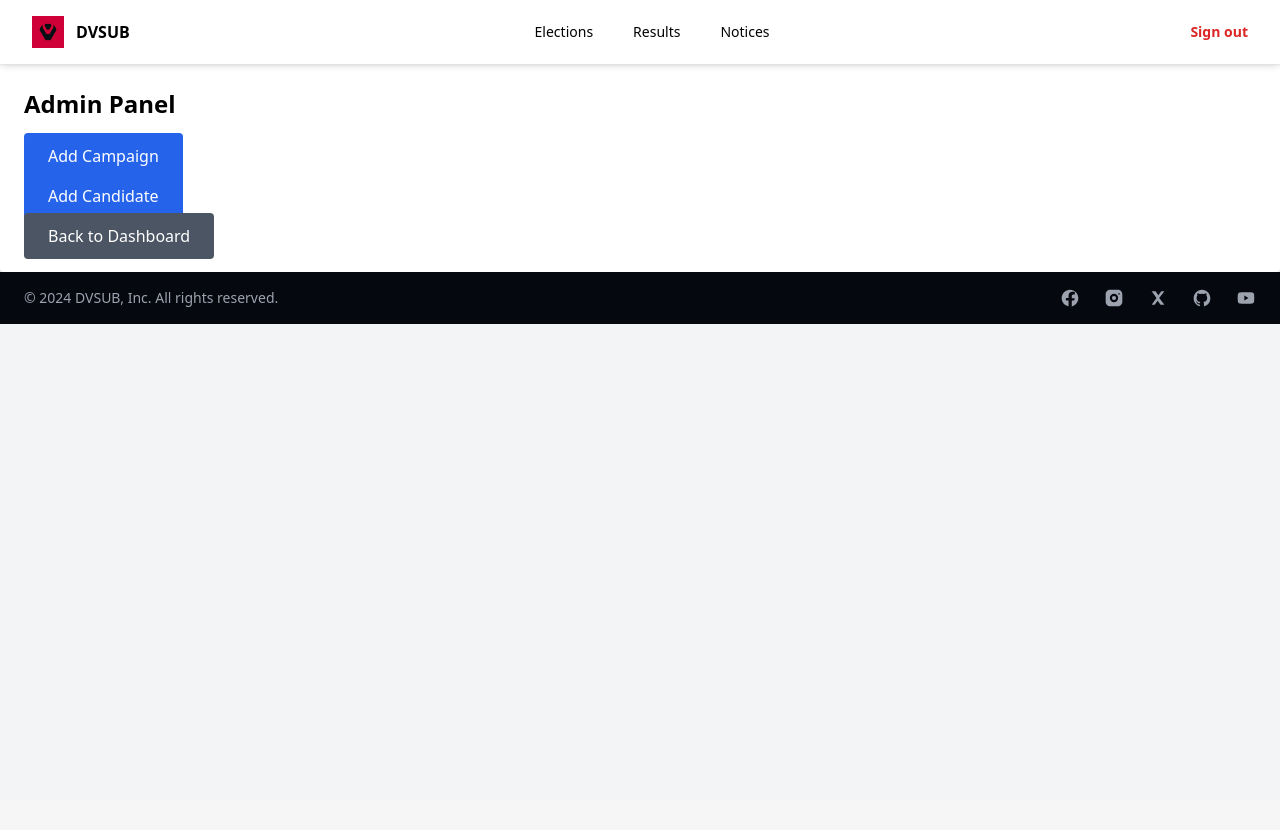
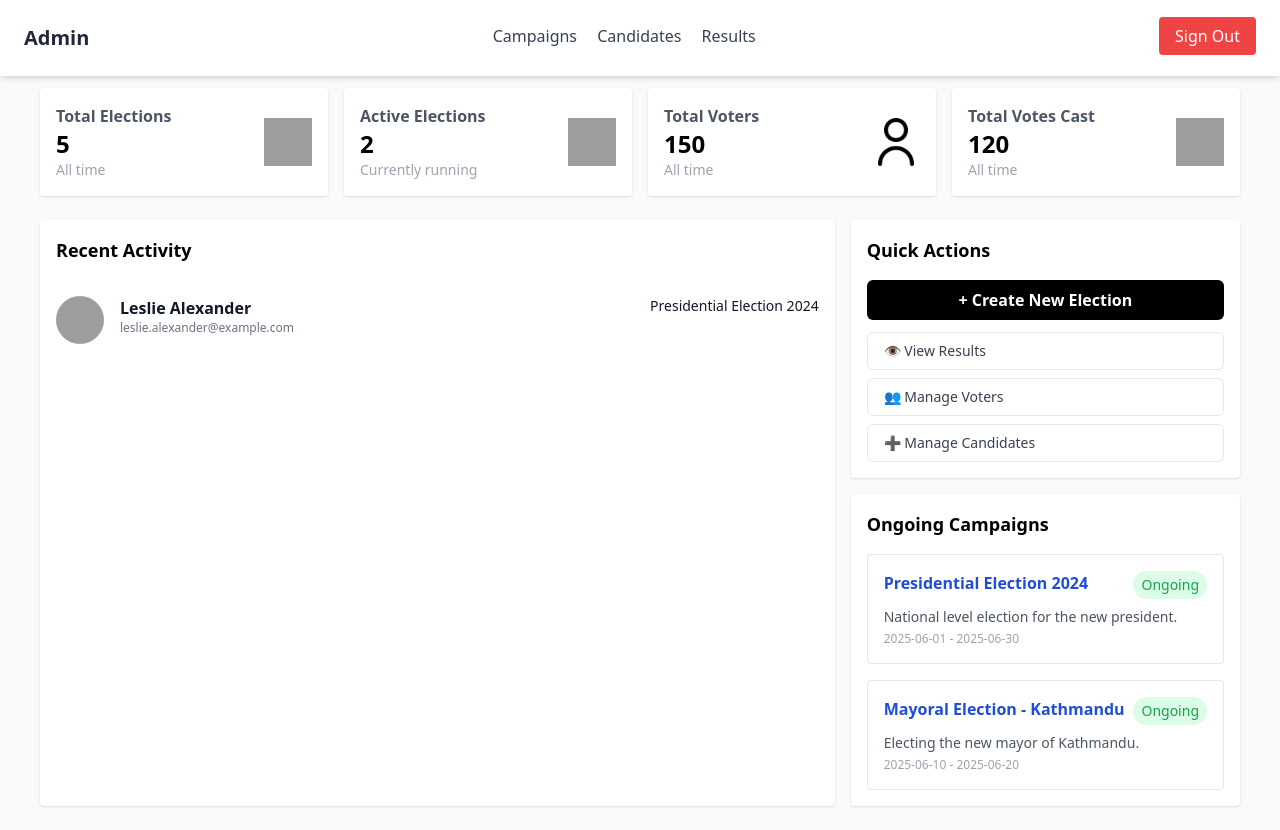
Before and after one commit to GauravDulal/Decentralized-Online-Voting-System, a Flask app: page /admin in a window 1280 px wide. Before the commit the page ends 324 px from the top, so only its background shows below. Run offline with Flask 3, Linux system fonts and the light colour scheme; the visitor is signed in with stand-in values (Sample User, id 1); some libraries are stand-ins or nearby versions; grey boxes are pictures that could not be loaded.

Commit message:
admin panel added and pages added

```diff
--- a/backend/__init__.py
+++ b/backend/__init__.py
@@ -2,11 +2,10 @@ import os
 from flask import Flask
 from flask_mysqldb import MySQL
 from dotenv import load_dotenv
-from .routes.admin import admin_bp
+# from .routes.admin import admin_bp
 from .routes.result import result_bp
 from .routes.contract_info import contract_info_bp
 
-# Load env vars
 load_dotenv()
 
 mysql = MySQL()
@@ -28,12 +27,13 @@ def create_app():
     from .routes.campaign import campaign_bp
     from .routes.vote import vote_bp
     from .routes.main import main_bp
+    from .routes.admin import admin_bp
 
     app.register_blueprint(main_bp)
     app.register_blueprint(auth_bp, url_prefix='/auth')
     app.register_blueprint(campaign_bp, url_prefix='/campaigns')
     app.register_blueprint(vote_bp, url_prefix='/vote')
-    app.register_blueprint(admin_bp)
     app.register_blueprint(result_bp)
     app.register_blueprint(contract_info_bp)
+    app.register_blueprint(admin_bp)
     return app
--- a/backend/app.py
+++ b/backend/app.py
@@ -1,4 +1,5 @@
 from . import create_app
+from backend import mysql
 
 app = create_app()
 
--- a/backend/routes/admin.py
+++ b/backend/routes/admin.py
@@ -1,76 +1,69 @@
 from flask import Blueprint, request, render_template, redirect, url_for, flash, session
-from backend.services.blockchain import load_contract, w3
-from web3.middleware.geth_poa import geth_poa_middleware
-
+from backend.services.database import get_admin_by_username
+from werkzeug.security import check_password_hash
 
 admin_bp = Blueprint("admin", __name__)
 
-# Ensure w3 uses PoA middleware if needed (Ganache)
-w3.middleware_onion.inject(geth_poa_middleware, layer=0)
 
-# def send_transaction(func, private_key):
-#     account = w3.eth.account.privateKeyToAccount(private_key)
-#     nonce = w3.eth.get_transaction_count(account.address)
-#     txn = func.buildTransaction({
-#         'from': account.address,
-#         'nonce': nonce,
-#         'gas': 300000,
-#         'gasPrice': w3.toWei('20', 'gwei')
-#     })
-#     signed_txn = w3.eth.account.sign_transaction(txn, private_key)
-#     tx_hash = w3.eth.send_raw_transaction(signed_txn.rawTransaction)
-#     w3.eth.wait_for_transaction_receipt(tx_hash)
-#     return tx_hash.hex()
+@admin_bp.route("/adminsignin", methods=["GET", "POST"])
+def adminsignin():
+    if request.method == "POST":
+        username = request.form.get("username")
+        password = request.form.get("password")
+        user = get_admin_by_username(username)
+
+        if user:
+            print("ADMIN USER DATA:", user)
+
+        if user and check_password_hash(user['Apass'], password):
+            session["admin"] = {
+                "username": user['Aname'],
+            }
+            flash("Admin login successful", "success")
+            return redirect(url_for("admin.admin_home"))
+        else:
+            flash("Invalid admin credentials", "error")
+
+    return render_template("admin_signin.html")
+
 
 @admin_bp.route('/admin')
 def admin_home():
-    if "user" not in session:
-        flash("Please sign in first")
-        return redirect(url_for('auth.signin'))
-    # You can add role checking here to allow only admin user
-    return render_template('admin_home.html')
+    if "admin" not in session:
+        return redirect(url_for("admin.adminsignin"))
+    return render_template('admin_home.html', admin=session["admin"])
 
-@admin_bp.route('/admin/add_campaign', methods=['GET', 'POST'])
-def add_campaign():
-    if request.method == 'POST':
-        name = request.form['name']
-        private_key = session['user']['private_key']  # Use admin private key stored in session or elsewhere
 
-        contract = load_contract()
-        func = contract.functions.addCampaign(name)
-        try:
-            tx_hash = send_transaction(func, private_key)
-            flash(f"Campaign added with tx: {tx_hash}")
-        except Exception as e:
-            flash(f"Error: {str(e)}")
-        return redirect(url_for('admin.add_campaign'))
+@admin_bp.route('/addcampaign')
+def addcampaign():
+    if "admin" not in session:
+        return redirect(url_for("admin.adminsignin"))
+    return render_template('add_campaign.html', admin=session["admin"])
 
-    return render_template('add_campaign.html')
 
-@admin_bp.route('/admin/add_candidate', methods=['GET', 'POST'])
-def add_candidate():
-    if request.method == 'POST':
-        campaign_id = int(request.form['campaign_id'])
-        name = request.form['name']
-        wallet = request.form['wallet_address']
-        private_key = session['user']['private_key']
+@admin_bp.route('/viewcampaign')
+def viewcampaign():
+    if "admin" not in session:
+        return redirect(url_for("admin.adminsignin"))
+    return render_template('viewcampaign.html', admin=session["admin"])
 
-        contract = load_contract()
-        func = contract.functions.addCandidate(campaign_id, name, wallet)
-        # try:
-        #     tx_hash = send_transaction(func, private_key)
-        #     flash(f"Candidate added with tx: {tx_hash}")
-        # except Exception as e:
-        #     flash(f"Error: {str(e)}")
-        return redirect(url_for('admin.add_candidate'))
 
-    # Fetch campaigns from blockchain or DB to show in dropdown
-    contract = load_contract()
-    campaigns = []
-    count = contract.functions.campaignsCount().call()
-    for i in range(1, count+1):
-        campaigns.append({
-            'id': i,
-            'name': contract.functions.campaigns(i).call()
-        })
-    return render_template('add_candidate.html', campaigns=campaigns)
+@admin_bp.route('/viewresult')
+def viewresult():
+    if "admin" not in session:
+        return redirect(url_for("admin.adminsignin"))
+    return render_template('viewresult.html', admin=session["admin"])
+
+
+@admin_bp.route('/viewcandidates')
+def viewcandidates():
+    if "admin" not in session:
+        return redirect(url_for("admin.adminsignin"))
+    return render_template('viewcandidates.html', admin=session["admin"])
+
+
+@admin_bp.route("/adminlogout")
+def adminlogout():
+    session.pop("admin", None)
+    flash("Admin logged out successfully", "info")
+    return redirect(url_for("admin.adminsignin"))
--- a/backend/routes/main.py
+++ b/backend/routes/main.py
@@ -31,9 +31,3 @@ def election():
     if "user" not in session:
         return render_template('index.html')
     return render_template('elections.html')
-
-# @main_bp.route('/learnmore')
-# def election():
-#     if "user" not in session:
-#         return render_template('index.html')
-#     return render_template('learnmore.html')
--- a/backend/routes/result.py
+++ b/backend/routes/result.py
@@ -7,7 +7,6 @@ result_bp = Blueprint("result", __name__)
 @result_bp.route("/results/<int:campaign_id>")
 def results(campaign_id):
     contract = load_contract()
-
     try:
         campaign_name = contract.functions.campaigns(campaign_id).call()
     except Exception as e:
--- a/backend/templates/admin_home.html
+++ b/backend/templates/admin_home.html
@@ -1,29 +1,146 @@
-{% extends "layout.html" %} {% block title %}Admin Panel{% endblock %} {% block
-content %}
-<div class="bg-white p-6 rounded shadow">
-  <h1 class="text-2xl font-bold mb-6">Admin Panel</h1>
-  <ul class="space-y-4">
-    <li>
-      <a
-        href="{{ url_for('admin.add_campaign') }}"
-        class="bg-blue-600 text-white px-6 py-3 rounded hover:bg-blue-700"
-        >Add Campaign</a
+{% extends "admin_layout.html" %} {% block title %}Admin Panel{% endblock %} {%
+block content %}
+<div class="flex flex-col w-screen mt-16 px-4 ">
+  <main class="p-6 space-y-6">
+    <section class="grid grid-cols-1 md:grid-cols-2 lg:grid-cols-4 gap-4">
+      <div
+        class="bg-white shadow rounded p-4 flex justify-between items-center"
       >
-    </li>
-    <li>
-      <a
-        href="{{ url_for('admin.add_candidate') }}"
-        class="bg-blue-600 text-white px-6 py-3 rounded hover:bg-blue-700"
-        >Add Candidate</a
+        <div>
+          <p class="text-gray-600 font-semibold">Total Elections</p>
+          <h3 class="text-2xl font-bold text-black">5</h3>
+          <p class="text-sm text-gray-400">All time</p>
+        </div>
+        <img src="../static/imgs/notebook.png" alt="icon" class="w-12 h-12" />
+      </div>
+
+      <div
+        class="bg-white shadow rounded p-4 flex justify-between items-center"
       >
-    </li>
-    <li>
-      <a
-        href="{{ url_for('main.dashboard') }}"
-        class="bg-gray-600 text-white px-6 py-3 rounded hover:bg-gray-700"
-        >Back to Dashboard</a
+        <div>
+          <p class="text-gray-600 font-semibold">Active Elections</p>
+          <h3 class="text-2xl font-bold text-black">2</h3>
+          <p class="text-sm text-gray-400">Currently running</p>
+        </div>
+        <img src="../static/imgs/heart-rate.png" alt="icon" class="w-12 h-12" />
+      </div>
+
+      <div
+        class="bg-white shadow rounded p-4 flex justify-between items-center"
       >
-    </li>
-  </ul>
+        <div>
+          <p class="text-gray-600 font-semibold">Total Voters</p>
+          <h3 class="text-2xl font-bold text-black">150</h3>
+          <p class="text-sm text-gray-400">All time</p>
+        </div>
+        <img src="../static/imgs/user.png" alt="icon" class="w-12 h-12" />
+      </div>
+
+      <div
+        class="bg-white shadow rounded p-4 flex justify-between items-center"
+      >
+        <div>
+          <p class="text-gray-600 font-semibold">Total Votes Cast</p>
+          <h3 class="text-2xl font-bold text-black">120</h3>
+          <p class="text-sm text-gray-400">All time</p>
+        </div>
+        <img src="../static/imgs/vote.png" alt="icon" class="w-12 h-12" />
+      </div>
+    </section>
+
+    <!-- Main Panels -->
+    <section class="grid grid-cols-1 lg:grid-cols-3 gap-4">
+      <!-- Recent Activity -->
+      <div class="lg:col-span-2 bg-white rounded shadow p-4">
+        <h2 class="text-lg font-bold mb-4 text-black">Recent Activity</h2>
+        <ul class="divide-y divide-gray-100">
+          <li class="flex justify-between py-4">
+            <div class="flex gap-4">
+              <img
+                src="../static/imgs/kp_oli.jpg"
+                class="w-12 h-12 rounded-full bg-gray-50"
+                alt=""
+              />
+              <div>
+                <p class="font-semibold text-gray-900">Leslie Alexander</p>
+                <p class="text-xs text-gray-500">
+                  leslie.alexander@example.com
+                </p>
+              </div>
+            </div>
+            <div class="text-sm text-gray-900">Presidential Election 2024</div>
+          </li>
+          <!-- Add more people if needed -->
+        </ul>
+      </div>
+
+      <!-- Quick Actions + Campaigns -->
+      <div class="space-y-4">
+        <!-- Quick Actions -->
+        <div class="bg-white rounded shadow p-4">
+          <h2 class="text-lg font-bold mb-4 text-black">Quick Actions</h2>
+          <a href='/addcampaign'
+            class="w-full flex items-center justify-center gap-2 px-4 py-2 bg-black text-white font-semibold rounded-md hover:bg-gray-800 mb-3"
+          >
+            + Create New Election
+          </a>
+          <div class="flex flex-col gap-2">
+            <button
+              class="w-full flex items-center gap-2 px-4 py-2 border border-gray-200 rounded-md text-sm font-medium text-gray-700 hover:bg-gray-50"
+            >
+              👁️ View Results
+            </button>
+            <button
+              class="w-full flex items-center gap-2 px-4 py-2 border border-gray-200 rounded-md text-sm font-medium text-gray-700 hover:bg-gray-50"
+            >
+              👥 Manage Voters
+            </button>
+            <button
+              class="w-full flex items-center gap-2 px-4 py-2 border border-gray-200 rounded-md text-sm font-medium text-gray-700 hover:bg-gray-50"
+            >
+              ➕ Manage Candidates
+            </button>
+          </div>
+        </div>
+
+        <!-- Ongoing Campaigns -->
+        <div class="bg-white rounded shadow p-4">
+          <h2 class="text-lg font-bold mb-4 text-black">Ongoing Campaigns</h2>
+          <div class="space-y-4">
+            <div class="border p-4 rounded hover:shadow">
+              <div class="flex justify-between mb-2">
+                <h3 class="font-semibold text-blue-700">
+                  Presidential Election 2024
+                </h3>
+                <span
+                  class="text-sm bg-green-100 text-green-600 px-2 py-1 rounded-full"
+                  >Ongoing</span
+                >
+              </div>
+              <p class="text-sm text-gray-600 mb-1">
+                National level election for the new president.
+              </p>
+              <p class="text-xs text-gray-400">2025-06-01 - 2025-06-30</p>
+            </div>
+            <div class="border p-4 rounded hover:shadow">
+              <div class="flex justify-between mb-2">
+                <h3 class="font-semibold text-blue-700">
+                  Mayoral Election - Kathmandu
+                </h3>
+                <span
+                  class="text-sm bg-green-100 text-green-600 px-2 py-1 rounded-full"
+                  >Ongoing</span
+                >
+              </div>
+              <p class="text-sm text-gray-600 mb-1">
+                Electing the new mayor of Kathmandu.
+              </p>
+              <p class="text-xs text-gray-400">2025-06-10 - 2025-06-20</p>
+            </div>
+          </div>
+        </div>
+      </div>
+    </section>
+  </main>
 </div>
 {% endblock %}
--- /dev/null
+++ b/backend/templates/admin_layout.html
@@ -0,0 +1,58 @@
+<!DOCTYPE html>
+<html lang="en" class="h-full bg-gray-50">
+  <head>
+    <meta charset="UTF-8" />
+    <title>{% block title %}Admin{% endblock %}</title>
+    <script src="https://cdn.tailwindcss.com"></script>
+  </head>
+  <body class="h-screen flex">
+    <nav class="bg-white fixed top-0 left-0 w-full z-50 shadow-md flex p-6 justify-between">
+      <div class="text-xl font-semibold text-gray-800">
+        <a href="{{ url_for('admin.admin_home') }}">Admin</a>
+      </div>
+
+      <div class="space-x-4 text-gray-700 font-medium">
+        <a
+          href="{{ url_for('admin.viewcampaign') }}"
+          class="hover:text-blue-600"
+          >Campaigns</a
+        >
+        <a
+          href="{{ url_for('admin.viewcandidates') }}"
+          class="hover:text-blue-600"
+          >Candidates</a
+        >
+        <a href="{{ url_for('admin.viewresult') }}" class="hover:text-blue-600"
+          >Results</a
+        >
+      </div>
+
+      <div>
+        {% if session.get('admin') %}
+        <a
+          href="{{ url_for('admin.adminlogout') }}"
+          class="bg-red-500 text-white px-4 py-2 rounded hover:bg-red-600"
+          >Sign Out</a
+        >
+        {% else %}
+        <a
+          href="{{ url_for('admin.adminsignin') }}"
+          class="bg-blue-500 text-white px-4 py-2 rounded hover:bg-blue-600"
+          >Sign In</a
+        >
+        {% endif %}
+      </div>
+    </nav>
+
+    <div class="major_portions">
+      {% with messages = get_flashed_messages() %} {% if messages %} {% for
+      message in messages %}
+      <div
+        class="absolute border-l-4 border-indigo-500 bg-indigo-300 text-indigo-700 p-4 mb-4 rounded w-full"
+      >
+        {{ message }}
+      </div>
+      {% endfor %} {% endif %} {% endwith %} {% block content %}{% endblock %}
+    </div>
+  </body>
+</html>
--- /dev/null
+++ b/hashgenerator.py
@@ -0,0 +1,4 @@
+from werkzeug.security import generate_password_hash
+
+hashed = generate_password_hash("111")
+print(hashed)
```
Also changed, not shown: backend/services/database.py (+8 -0 lines), backend/templates/add_campaign.html (+36 -33 lines), backend/templates/admin_signin.html (added, +70 -0 lines), backend/templates/viewcampaign.html (added), backend/templates/viewcandidates.html (added), backend/templates/viewresult.html (added).
